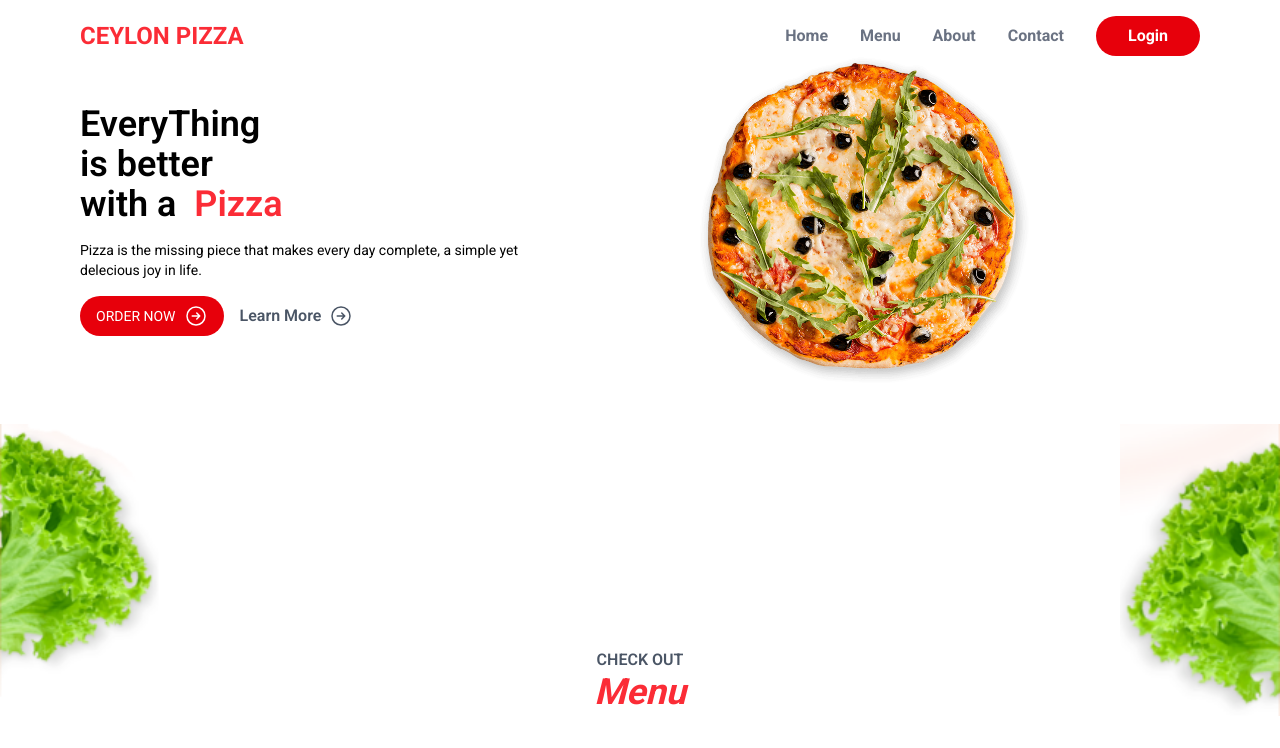
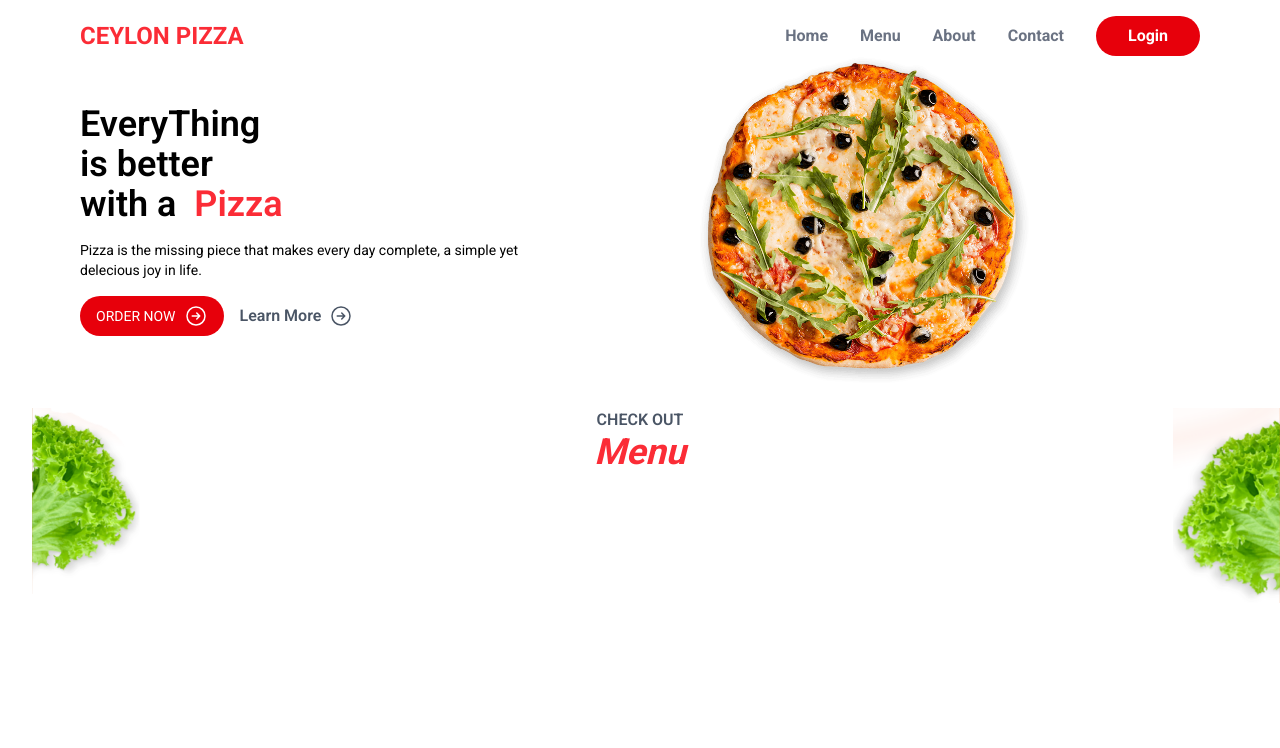
Before and after one commit to Pasan24/Food-Ordering-App, a Next.js app: page / in a window 1280 px wide. Shown: the top 748 px of the page. Built offline with nearby package versions, Linux system fonts and the light colour scheme.

Commit message:
changed the styles again

```diff
--- a/src/components/layout/HomeMenu.js
+++ b/src/components/layout/HomeMenu.js
@@ -3,18 +3,18 @@ import Image from 'next/image';
 
 export default function HomeMenu() {
   return (
-    <section className='relative flex flex-col items-center'>
+    <section className=''>
       {/* Container for the salad images */}
-      <div className='relative flex justify-center items-center w-full h-60'>
+      <div className='absolute h-full left-0 right-0 w-full justify-start'>
 
         {/* Left Salad Image */}
-        <div className='h-40 w-40 absolute left-0 md:-left-12 lg:-left-20'>
-          <Image src={'/sallad1.png'} layout='intrinsic' width={160} height={160} objectFit='contain' alt='Salad 1' />
+        <div className='absolute left-8 -top-{70px} text-left -z-10'>
+          <Image src={'/sallad1.png'} width={109} height={189} alt='Salad' />
         </div>
 
         {/* Right Salad Image */}
-        <div className='h-40 w-40 absolute right-0 md:-right-12 lg:-right-20'>
-          <Image src={'/sallad2.png'} layout='intrinsic' width={160} height={160} objectFit='contain' alt='Salad 2' />
+        <div className='absolute -top-{100px} right-0 -z-10'>
+          <Image src={'/sallad2.png'} width={107} height={195} alt='Salad' />
         </div>
       </div>
 
```
